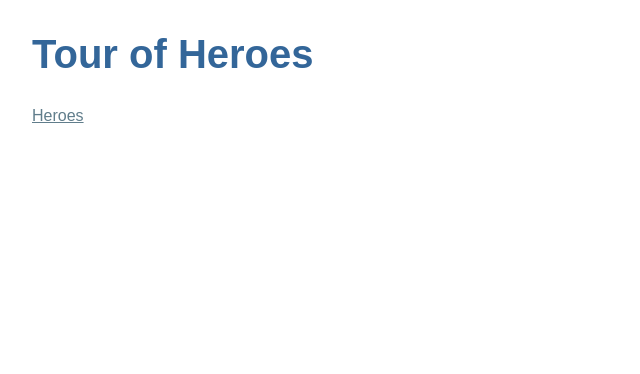
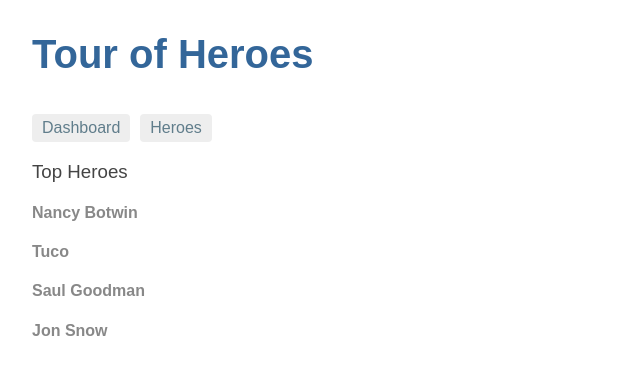
Before and after one commit to SalMac86/phase2-tour-of-heroes, an Angular app: page /dashboard in a window 1280 px wide. Before the commit this address led to /. Shown: the top 374 px of the page, without its empty margins (0-640 px from the left). Built offline with nearby package versions, Linux system fonts and the light colour scheme.

Commit message:
rinished with routes

```diff
--- a/src/app/app.component.ts
+++ b/src/app/app.component.ts
@@ -4,7 +4,10 @@
   selector: 'my-app',
   template: `
     <h1>{{title}}</h1>
-    <a routerLink="/heroes">Heroes</a>
+    <nav>
+      <a routerLink="/dashboard">Dashboard</a>
+      <a routerLink="/heroes">Heroes</a>
+    </nav>
     <router-outlet></router-outlet>
     `
 })
--- /dev/null
+++ b/src/app/dashboard.component.html
@@ -0,0 +1,8 @@
+<h3>Top Heroes</h3>
+<div class="grid grid-pad">
+    <div *ngFor="let hero of heroes" class="col-1-4">
+        <div class="module hero">
+            <h4>{{hero.name}}</h4>
+        </div>
+    </div>
+</div>
--- /dev/null
+++ b/src/app/dashboard.component.ts
@@ -0,0 +1,20 @@
+import { Component, OnInit } from '@angular/core';
+
+import { Hero } from './hero';
+import { HeroService } from './hero.service';
+
+@Component({
+    selector: 'my-dashboard',
+    templateUrl: './dashboard.component.html'
+})
+
+export class DashboardComponent implements OnInit {
+    heroes: Hero[] = [];
+
+    constructor(private heroService: HeroService) { }
+
+    ngOnInit(): void {
+        this.heroService.getHeroes()
+        .then(heroes => this.heroes = heroes.slice(1, 5));
+    }
+}
--- a/src/app/heroes.component.ts
+++ b/src/app/heroes.component.ts
@@ -86,6 +86,6 @@
     this.selectedHero = hero;
   }
   getHeroes(): void {
-    this.heroService.getHeroesSlowly().then(heroes => this.heroes = heroes);
+    this.heroService.getHeroes().then(heroes => this.heroes = heroes);
   }
 }
```
Also changed, not shown: src/app/app.module.ts (+16 -1 lines).
